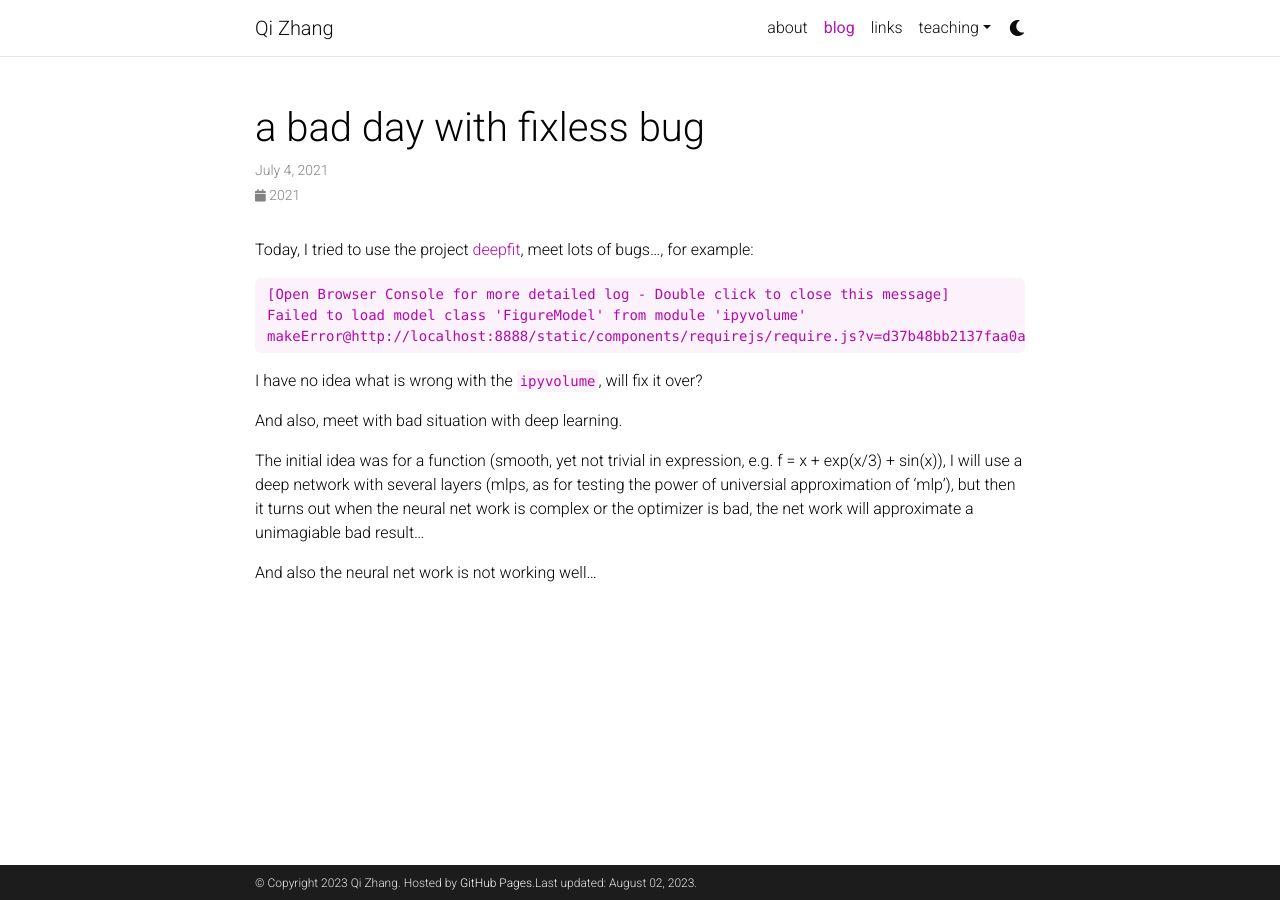
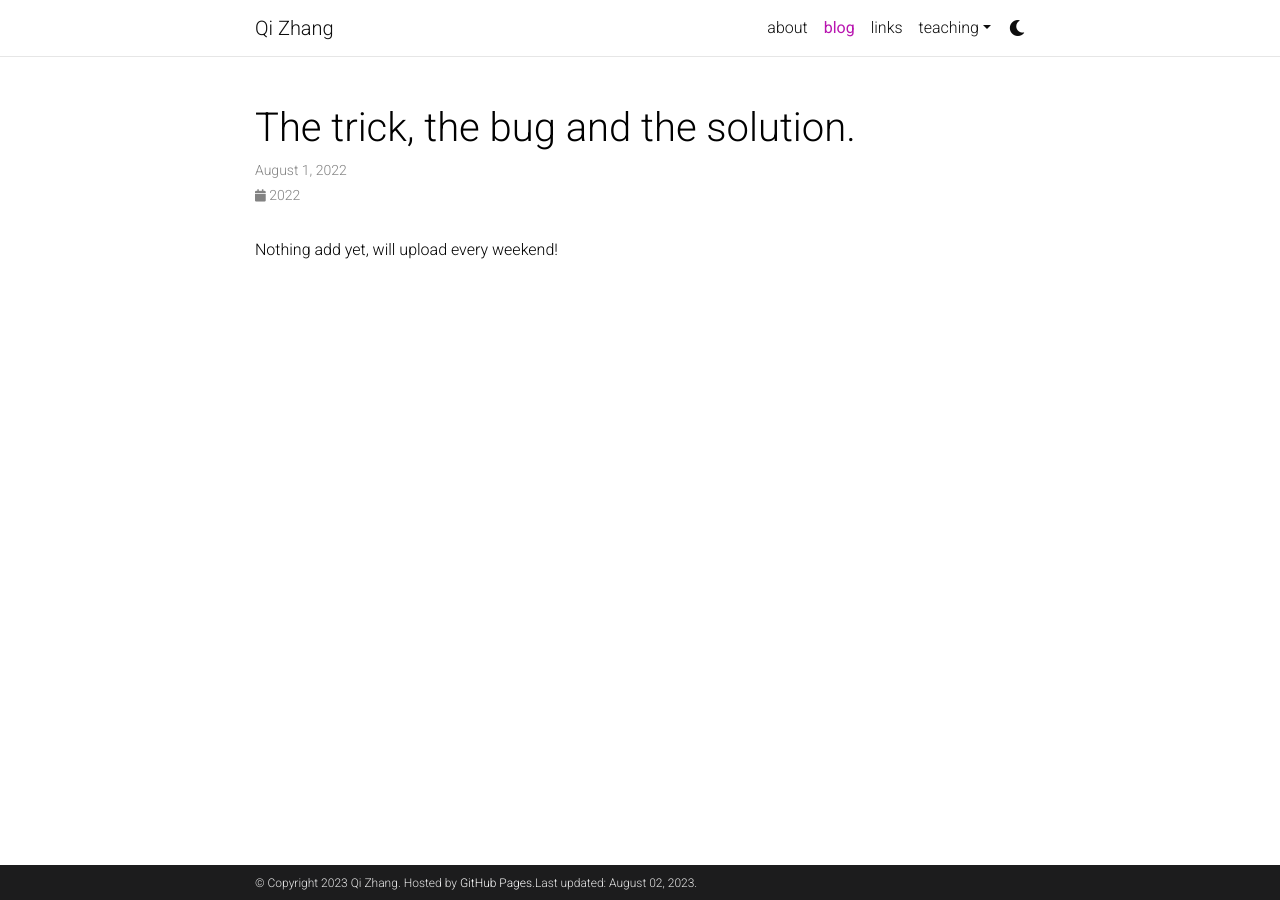
Before and after one commit to Vermillion-de/Vermillion-de.github.io, a Jekyll site: the page built from _posts/2022-09-27-bug.md, in a window 1280 px wide. Built offline with Jekyll 4.4.1, drawn with Linux system fonts in a browser that asks for light colours; comment, search, counter and statistics services are not loaded; a style sheet for code colours, icons or effects is not loaded.

````diff
--- a/_config.yml
+++ b/_config.yml
@@ -115,7 +115,7 @@ bing_site_verification:  # out your bing-site-verification ID (Bing Webmaster)
 
 blog_name: qi-blog  # blog_name will be displayed in your blog page
 blog_nav_title: blog # your blog must have a title for it to be displayed in the nav bar
-blog_description: Cogito, ergo sum.
+blog_description: Cogitus, ergo sumus.
 permalink: /blog/:year/:title/
 
 # Pagination
--- a/_posts/2022-09-27-bug.md
+++ b/_posts/2022-09-27-bug.md
@@ -1,20 +1,22 @@
 ---
 layout: post
-title: a bad day with fixless bug
-date: 2021-07-04 17:39:00
-description: A recording a bad day
+title: The trick, the bug and the solution.
+date: 2022-08-01 17:39:00
+description: A recording of bugs, ideas, solutions to the daily coding.
 ---
-Today, I tried to use the project [deepfit](https://github.com/sitzikbs/DeepFit), meet lots of bugs...,
-for example:
-```
-[Open Browser Console for more detailed log - Double click to close this message]
-Failed to load model class 'FigureModel' from module 'ipyvolume'
-makeError@http://localhost:8888/static/components/requirejs/require.js?v=d37b48bb2137faa0ab98157e240c084dd5b1b5e74911723aa1d1f04c928c2a03dedf922d049e4815f7e5a369faa2e6b6a1000aae958b7953b5cc60411154f593:168:17
-```
-I have no idea what is wrong with the `ipyvolume`, will fix it over?
+<!-- Today, I tried to use the project [deepfit](https://github.com/sitzikbs/DeepFit), meet lots of bugs..., -->
+<!-- for example: -->
+<!-- ``` -->
+<!-- [Open Browser Console for more detailed log - Double click to close this message] -->
+<!-- Failed to load model class 'FigureModel' from module 'ipyvolume' -->
+<!-- makeError@http://localhost:8888/static/components/requirejs/require.js?v=d37b48bb2137faa0ab98157e240c084dd5b1b5e74911723aa1d1f04c928c2a03dedf922d049e4815f7e5a369faa2e6b6a1000aae958b7953b5cc60411154f593:168:17 -->
+<!-- ``` -->
+<!-- I have no idea what is wrong with the `ipyvolume`, will fix it over? -->
 
-And also, meet with bad situation with deep learning.
+<!-- And also, meet with bad situation with deep learning. -->
 
-The initial idea was for a function (smooth, yet not trivial in expression, e.g. f = x + exp(x/3) + sin(x)), I will use a deep network with several layers (mlps, as for testing the power of universial approximation of 'mlp'), but then it turns out when the neural net work is complex or the optimizer is bad, the net work will approximate a unimagiable bad result...
+<!-- The initial idea was for a function (smooth, yet not trivial in expression, e.g. f = x + exp(x/3) + sin(x)), I will use a deep network with several layers (mlps, as for testing the power of universial approximation of 'mlp'), but then it turns out when the neural net work is complex or the optimizer is bad, the net work will approximate a unimagiable bad result... -->
 
-And also the neural net work is not working well...
+<!-- And also the neural net work is not working well... -->
+
+Nothing add yet, will upload every weekend!
````
Also changed, not shown: _posts/2023-03-04-Latin.md (+4 -14 lines), _posts/2023-03-11-diffusion.md (deleted, +0 -29 lines), _posts/2023-03-11-projective-idea.md (added, +6 -0 lines), _posts/~2015-10-20-comments.md (renamed from _posts/2015-10-20-comments.md).
